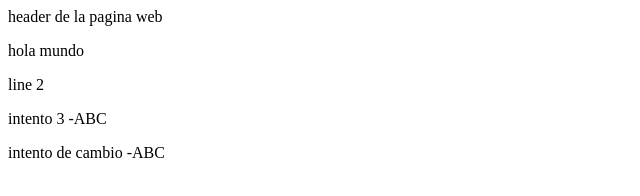
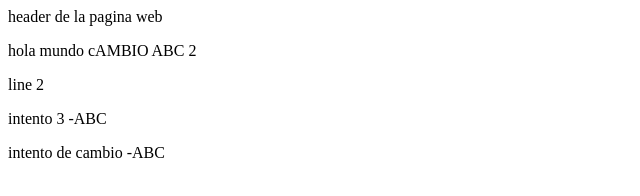
Before and after one commit to angelojosebc/Branches_prueba_2015_01, a plain HTML site: page index.html in a window 1280 px wide. Shown: the whole page, without its empty margins (0-640 px from the left). Drawn offline with Linux system fonts and the light colour scheme.

Commit message:
modificacion ABC2

```diff
--- a/index.html
+++ b/index.html
@@ -3,7 +3,7 @@
   </head>
   <body>
   <p> header de la pagina web </p>
-<p> hola mundo </p>
+<p> hola mundo  cAMBIO ABC 2</p>
 <p> line 2 </p>
 <p> intento 3 -ABC</p>
 <p> intento de cambio  -ABC</p>
```
